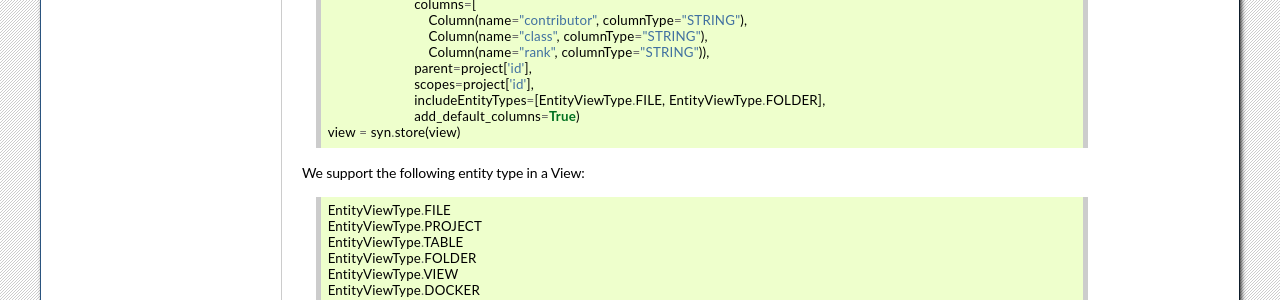
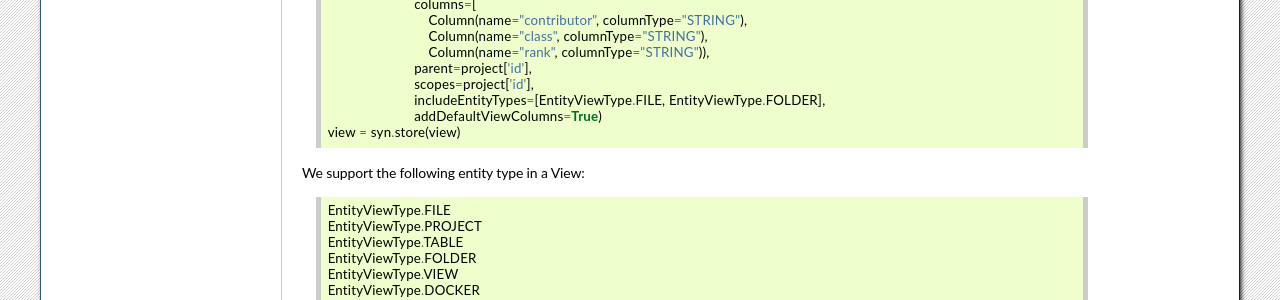
Before and after one commit to Sage-Bionetworks/synapsePythonClient, a Sphinx documentation site: the page built from docs/Views.rst, in a window 1280 px wide. Shown: the part 743-1043 px from the top of the page. Built offline with Sphinx 7.4.7, drawn with Linux system fonts in a browser that asks for light colours; the version number could not be read and is left out.

Commit message:
replace add_default_columns with the correct paremter addDefaultViewColumns in EntityViewSchema function

```diff
--- a/docs/Views.rst
+++ b/docs/Views.rst
@@ -44,7 +44,7 @@ To create a view, defines its name, columns, parent, scope, and the type of the
                             parent=project['id'],
                             scopes=project['id'],
                             includeEntityTypes=[EntityViewType.FILE, EntityViewType.FOLDER],
-                            add_default_columns=True)
+                            addDefaultViewColumns=True)
     view = syn.store(view)
 
 
--- a/docs/reticulate.rst
+++ b/docs/reticulate.rst
@@ -497,7 +497,7 @@ Now create a view:
         parent = project,
         scopes = project,
         includeEntityTypes = c(synapseclient$EntityViewType$FILE, synapseclient$EntityViewType$FOLDER),
-        add_default_columns = TRUE
+        addDefaultViewColumns = TRUE
     )
 
     view <- syn$store(view)
```
